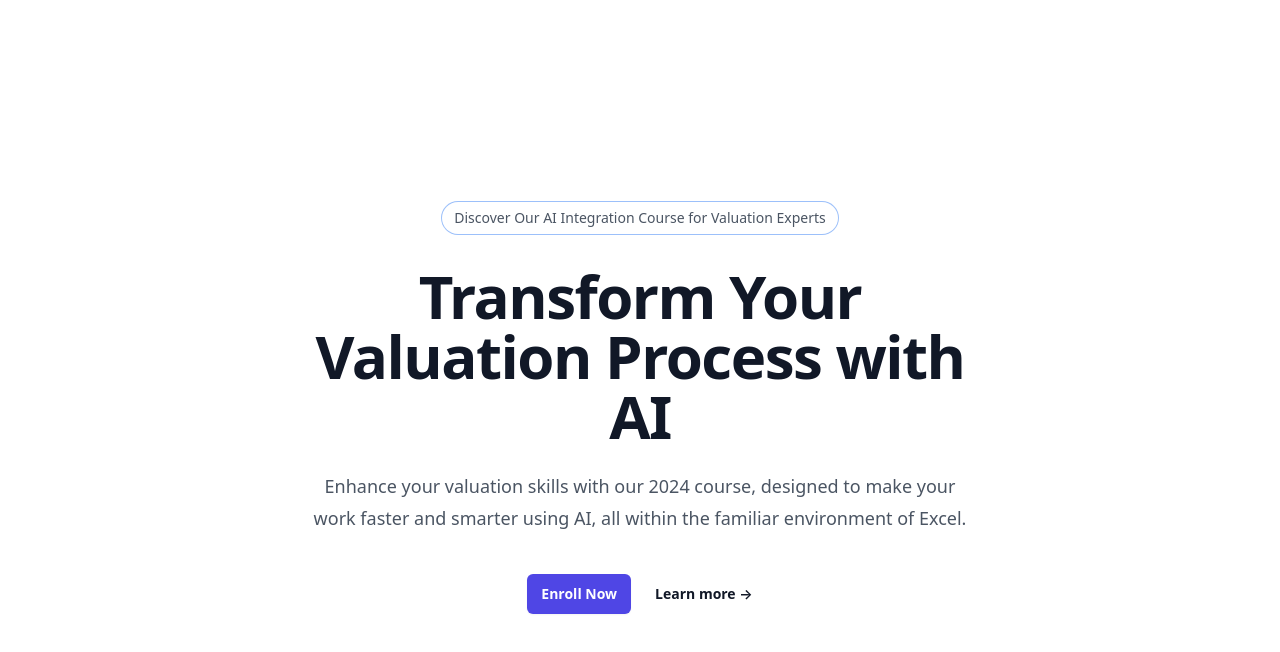
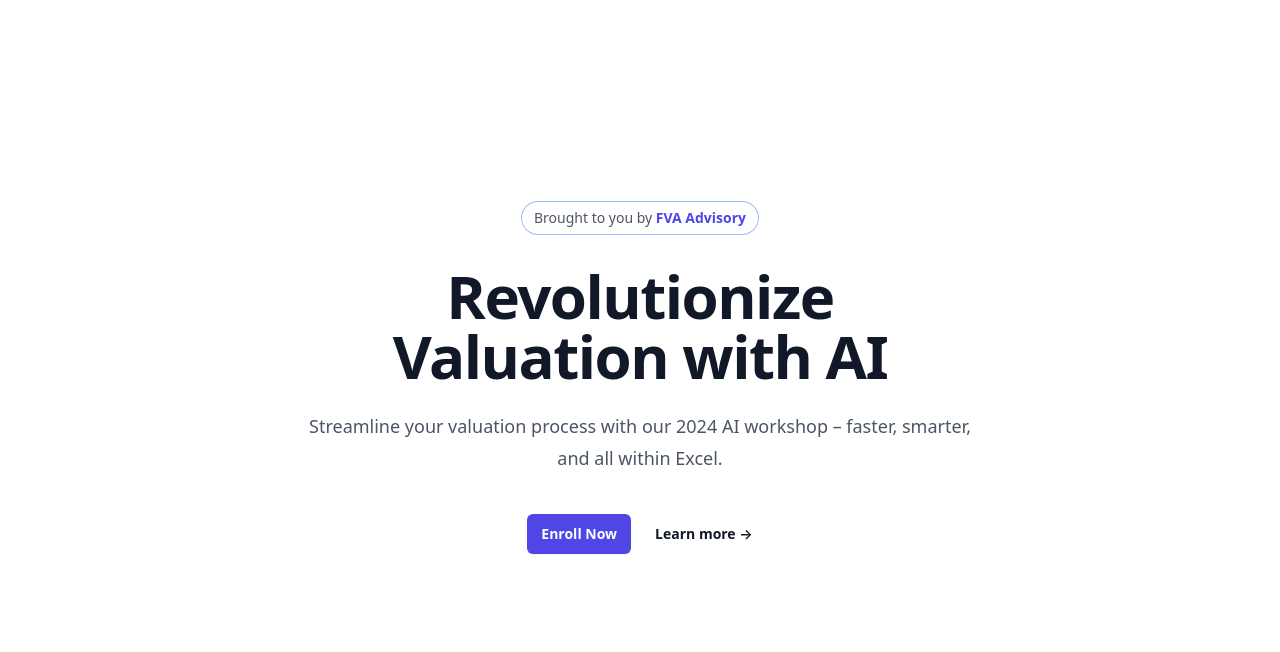
Before and after one commit to adam-leigh/adam-leigh.github.io, a website: page index.html in a window 1280 px wide. Shown: the part 78-730 px from the top of the page. Drawn offline with nearby package versions, Linux system fonts and the light colour scheme; files that its build step writes are made by us from their sources.

Commit message:
Updating web content.

```diff
--- a/index.html
+++ b/index.html
@@ -80,15 +80,14 @@
       <div class="mx-auto max-w-2xl py-32 sm:py-48 lg:py-56">
         <div class="hidden sm:mb-8 sm:flex sm:justify-center">
           <div class="relative rounded-full px-3 py-1 text-sm leading-6 text-gray-600 ring-1 ring-gray-900/10 hover:ring-gray-900/20">
-            Discover Our AI Integration Course for Valuation Experts<a href="#" class="font-semibold text-indigo-600"><span class="absolute inset-0" aria-hidden="true">
-
-            <!-- </span>Read more <span aria-hidden="true">&rarr;</span> -->
+            Brought to you by <a href="#" class="font-semibold text-indigo-600"><span class="absolute inset-0" aria-hidden="true">
+            </span>FVA Advisory<span aria-hidden="true"></span>
           </a>
           </div>
         </div>
         <div class="text-center">
-          <h1 class="text-4xl font-bold tracking-tight text-gray-900 sm:text-6xl">Transform Your Valuation Process with AI</h1>
-          <p class="mt-6 text-lg leading-8 text-gray-600">Enhance your valuation skills with our 2024 course, designed to make your work faster and smarter using AI, all within the familiar environment of Excel.</p>
+          <h1 class="text-4xl font-bold tracking-tight text-gray-900 sm:text-6xl">Revolutionize Valuation with AI</h1>
+          <p class="mt-6 text-lg leading-8 text-gray-600">Streamline your valuation process with our 2024 AI workshop – faster, smarter, and all within Excel.</p>
           <div class="mt-10 flex items-center justify-center gap-x-6">
             <a href="#" class="rounded-md bg-indigo-600 px-3.5 py-2.5 text-sm font-semibold text-white shadow-sm hover:bg-indigo-500 focus-visible:outline focus-visible:outline-2 focus-visible:outline-offset-2 focus-visible:outline-indigo-600">Enroll Now</a>
             <a href="#" class="text-sm font-semibold leading-6 text-gray-900">Learn more <span aria-hidden="true">→</span></a>
```
